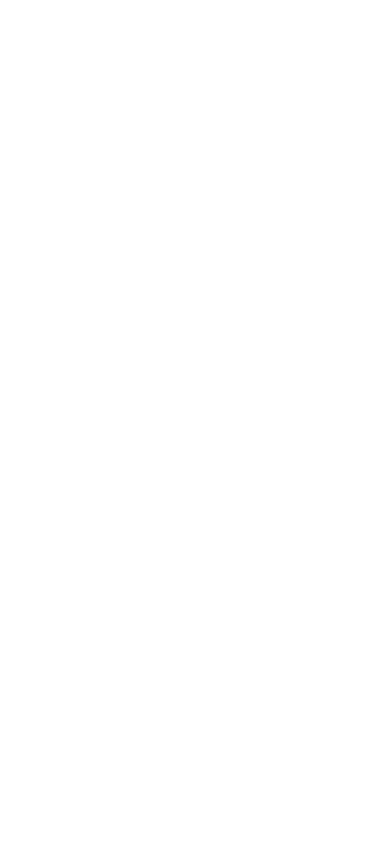
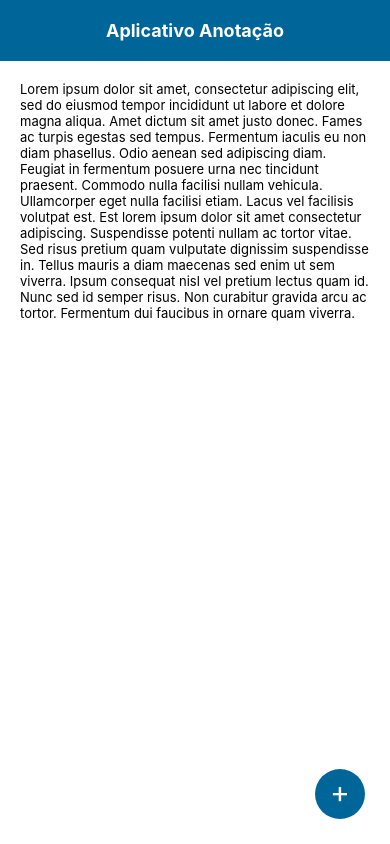
Before and after one commit to AndreyCesarVilacha/anotacao-RN, a React Native app: screen / in a window 390 px wide. Built offline with nearby package versions, Linux system fonts and the light colour scheme.

Commit message:
Layout e logica basica do app

```diff
--- a/App.js
+++ b/App.js
@@ -1,11 +1,105 @@
 import { StatusBar } from 'expo-status-bar';
-import React from 'react';
-import { StyleSheet, Text, View } from 'react-native';
+import React, {useState} from 'react';
+import { StyleSheet, Text, View, TouchableOpacity } from 'react-native';
 
 export default function App() {
-  return (
-    <View style={{marginTop:20}}>
 
-    </View>
-  );
+  //=======================Hooks=========================
+  const [estado,setEstado] = useState('leitura');
+  const [anotacao, setAnotacao] = useState('Lorem ipsum dolor sit amet, consectetur adipiscing elit, sed do eiusmod tempor incididunt ut labore et dolore magna aliqua. Amet dictum sit amet justo donec. Fames ac turpis egestas sed tempus. Fermentum iaculis eu non diam phasellus. Odio aenean sed adipiscing diam. Feugiat in fermentum posuere urna nec tincidunt praesent. Commodo nulla facilisi nullam vehicula. Ullamcorper eget nulla facilisi etiam. Lacus vel facilisis volutpat est. Est lorem ipsum dolor sit amet consectetur adipiscing. Suspendisse potenti nullam ac tortor vitae. Sed risus pretium quam vulputate dignissim suspendisse in. Tellus mauris a diam maecenas sed enim ut sem viverra. Ipsum consequat nisl vel pretium lectus quam id. Nunc sed id semper risus. Non curabitur gravida arcu ac tortor. Fermentum dui faucibus in ornare quam viverra.');
+
+  if(estado == 'leitura'){
+    return (
+      <View style={{flex:1}}>
+
+        <StatusBar style="light"/>
+
+        <View style={styles.header}>
+          <Text style={styles.headerText}>Aplicativo Anotação</Text>
+        </View>
+
+        <View style={styles.containerAnotacao}>
+          <Text style={styles.anotacao}>{anotacao}</Text>
+        </View>
+
+        <TouchableOpacity
+          style={styles.btnAnotacao}
+          onPress={() => setEstado('atualizando')}>
+          <Text style={styles.btnAnotacaoIcon}>+</Text>
+        </TouchableOpacity>
+
+      </View>
+    );
+  } else if(estado == 'atualizando'){
+    return(
+    <View style={{flex:1}}>
+
+        <StatusBar style="light"/>
+
+        <View style={styles.header}>
+          <Text style={styles.headerText}>Aplicativo Anotação</Text>
+        </View>
+
+        <TouchableOpacity
+          onPress={() => setEstado('leitura')}
+          style={styles.btnSalvar}>
+          <Text style={styles.btnSalvarIcon}>Salvar</Text>
+        </TouchableOpacity>
+
+      </View>
+    )
+  }
 }
+
+//=======================Estilos=========================
+const styles = StyleSheet.create({
+  header:{
+    width: '100%',
+    padding: 20,
+    backgroundColor: '#069',
+  },
+  headerText:{
+    textAlign:'center',
+    color:'white',
+    fontWeight:'bold',
+    fontSize: 18,
+  },
+  containerAnotacao:{
+    padding:20
+  },
+  anotacao:{
+    fontSize:13,
+  },
+  btnAnotacao:{
+    position: 'absolute',
+    right: 25,
+    bottom: 25,
+    width: 50,
+    height:50,
+    backgroundColor:'#069',
+    borderRadius: 25,
+  },
+  btnAnotacaoIcon:{
+    color: 'white',
+    position: 'relative',
+    textAlign: 'center',
+    top: '10%',
+    fontSize: 30,
+  },
+  btnSalvar: {
+    position: 'absolute',
+    right: 25,
+    bottom: 25,
+    width: 100,
+    height:50,
+    backgroundColor:'#069',
+    borderRadius: 25
+  },
+  btnSalvarIcon:{
+    color: 'white',
+    position: 'relative',
+    textAlign: 'center',
+    top: '20%',
+    fontSize: 20,
+  }
+});
```
